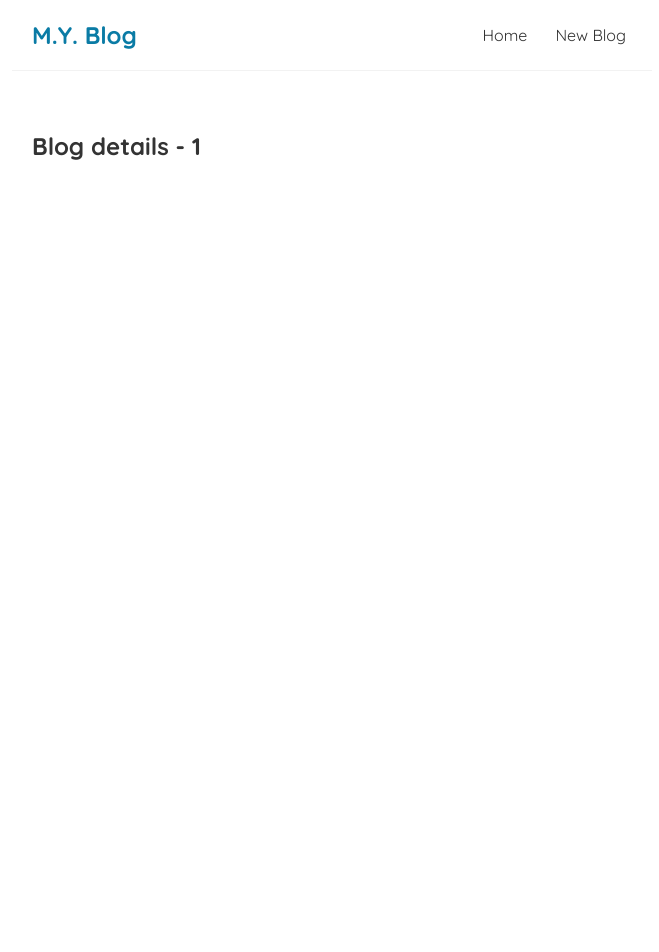
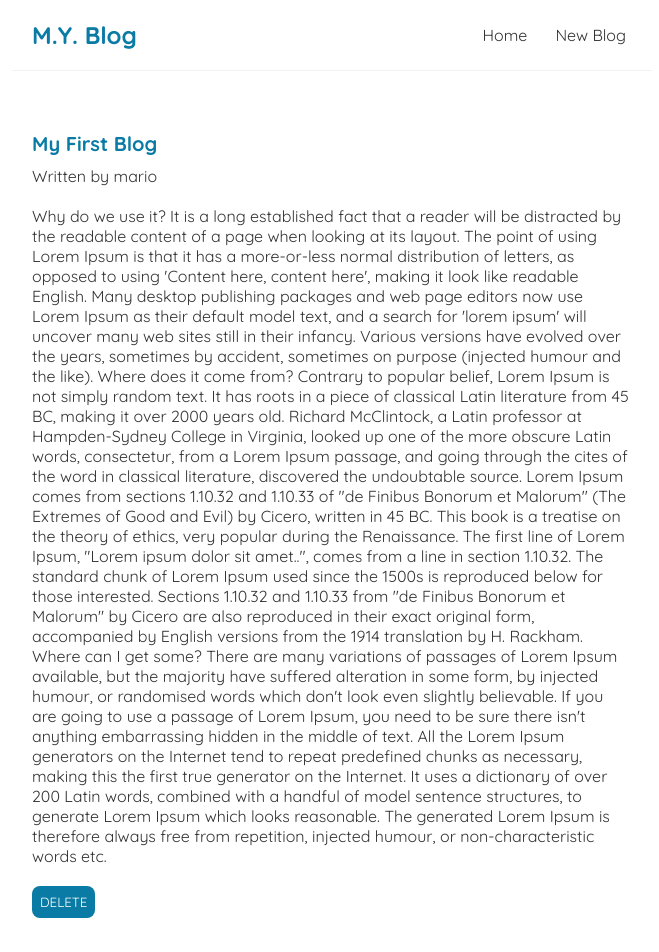
Before and after one commit to marcussyeo/MY-REACT-BLOG, a React (Create React App) app in the folder my-blog/: page /blogs/1 in a window 1280 px wide. Shown: the top 952 px of the page, without its empty margins (308-967 px from the left). Before the commit the page ends 800 px from the top, so only its background shows below. Built offline with nearby package versions, Linux system fonts and the light colour scheme; data requests are answered from the project's data file.

Commit message:
added delete blog feature

```diff
--- a/my-blog/src/BlogDetails.js
+++ b/my-blog/src/BlogDetails.js
@@ -1,11 +1,36 @@
-import { useParams } from "react-router";
+import { useNavigate, useParams } from "react-router";
+import useFetch from "./useFetch";
 
 const BlogDetails = () => {
   const { id } = useParams();
+  const {
+    data: blog,
+    error,
+    isPending,
+  } = useFetch("http://localhost:8000/blogs/" + id);
+
+  const navigate = useNavigate();
+
+  const handleClick = () => {
+    fetch("http://localhost:8000/blogs/" + id, {
+      method: "DELETE",
+    }).then(() => {
+      navigate("/");
+    });
+  };
 
   return (
     <div className="blog-details">
-      <h2>Blog details - {id}</h2>
+      {isPending && <div>Loading...</div>}
+      {error && <div>{error}</div>}
+      {blog && (
+        <article>
+          <h2>{blog.title}</h2>
+          <p>Written by {blog.author}</p>
+          <div>{blog.body}</div>
+          <button onClick={handleClick}>DELETE</button>
+        </article>
+      )}
     </div>
   );
 };
--- a/my-blog/src/BlogList.js
+++ b/my-blog/src/BlogList.js
@@ -1,13 +1,8 @@
 import { Link } from "react-router-dom";
 
-const BlogList = ({ blogs, title }) => {
-  // const blogs = props.blogs;
-  // const title = props.title;
-  // console.log(blogs);
-
+const BlogList = ({ blogs }) => {
   return (
     <div className="blog-list">
-      <h2>{title}</h2>
       {blogs.map((blog) => (
         <div className="blog-preview" key={blog.id}>
           <Link to={`/blogs/${blog.id}`}>
--- a/my-blog/src/Create.js
+++ b/my-blog/src/Create.js
@@ -1,7 +1,58 @@
+import { useState } from "react";
+import { useNavigate } from "react-router-dom";
+
 const Create = () => {
+  const [title, setTitle] = useState("");
+  const [body, setBody] = useState("");
+  const [author, setAuthor] = useState("Marcus");
+  const [isPending, setIsPending] = useState(false);
+  const navigate = useNavigate();
+
+  const handleSubmit = (e) => {
+    // Prevents page from refreshing when submitting the form
+    e.preventDefault();
+    const blog = { title, body, author };
+
+    setIsPending(true);
+
+    fetch("http://localhost:8000/blogs/", {
+      method: "POST",
+      headers: { "Content-Type": "application/json" },
+      //   Convert data format into a json string
+      body: JSON.stringify(blog),
+    }).then(() => {
+      console.log("New blog added:)");
+      setIsPending(false);
+      navigate("/");
+      //   navigate.go(-1);
+    });
+  };
+
   return (
     <div className="create">
-      <h2>Add a new blog</h2>
+      <h2>Add a New Blog</h2>
+      <form onSubmit={handleSubmit}>
+        <label>Blog title:</label>
+        <input
+          type="text"
+          required
+          value={title}
+          onChange={(e) => setTitle(e.target.value)}
+        />
+        <label>Blog body:</label>
+        <textarea
+          required
+          value={body}
+          onChange={(e) => setBody(e.target.value)}
+        ></textarea>
+        <label>Blog author:</label>
+        <select value={author} onChange={(e) => setAuthor(e.target.value)}>
+          <option value="Marcus">Marcus</option>
+          <option value="Others">Others</option>
+        </select>
+        {!isPending && <button>Add Blog</button>}
+        {isPending && <button disabled>Adding Blog....</button>}
+      </form>
     </div>
   );
 };
--- a/my-blog/src/index.css
+++ b/my-blog/src/index.css
@@ -52,3 +52,55 @@
 .blog-preview a {
   text-decoration: none;
 }
+
+/* blog details page */
+.blog-details h2 {
+  font-size: 20px;
+  color: #0a7ba5;
+  margin-bottom: 10px;
+}
+.blog-details div {
+  margin: 20px 0;
+}
+.blog-details button {
+  background: #0a7ba5;
+  color: #fff;
+  border: 0;
+  padding: 8px;
+  border-radius: 8px;
+  cursor: pointer;
+}
+
+/* create new blog form */
+.create {
+  max-width: 400px;
+  margin: 0 auto;
+  text-align: center;
+}
+.create label {
+  text-align: left;
+  display: block;
+}
+.create h2 {
+  font-size: 20px;
+  color: #0a7ba5;
+  margin-bottom: 30px;
+}
+.create input,
+.create textarea,
+.create select {
+  width: 100%;
+  padding: 6px 10px;
+  margin: 10px 0;
+  border: 1px solid #ddd;
+  box-sizing: border-box;
+  display: block;
+}
+.create button {
+  background: #0a7ba5;
+  color: #fff;
+  border: 0;
+  padding: 8px;
+  border-radius: 8px;
+  cursor: pointer;
+}
```
Also changed, not shown: my-blog/data/db.json (+20 -2 lines).
